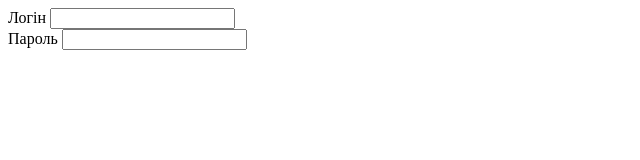
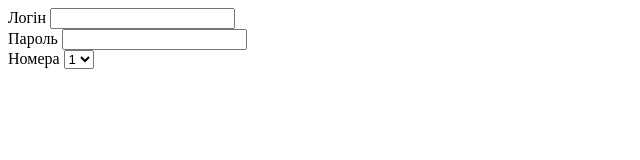
Before and after one commit to Pidtilok/lesson3.1, a plain HTML site: page index.html in a window 1280 px wide. Shown: the full height of the page, 0-640 px from the left. Drawn offline with Linux system fonts and the light colour scheme.

Commit message:
Вставка списку

```diff
--- a/index.html
+++ b/index.html
@@ -17,6 +17,15 @@
       <label for="password">Пароль</label>
       <input id="password" type="password">
     </div>
+    <div>
+      <label for="list">Номера</label>
+      <select name="list" id="list">
+        <option value="1">1</option>
+        <option value="2">2</option>
+        <option value="3">3</option>
+        <option value="4">4</option>
+      </select>
+    </div>
   </form>
 </body>
 </html>
```
